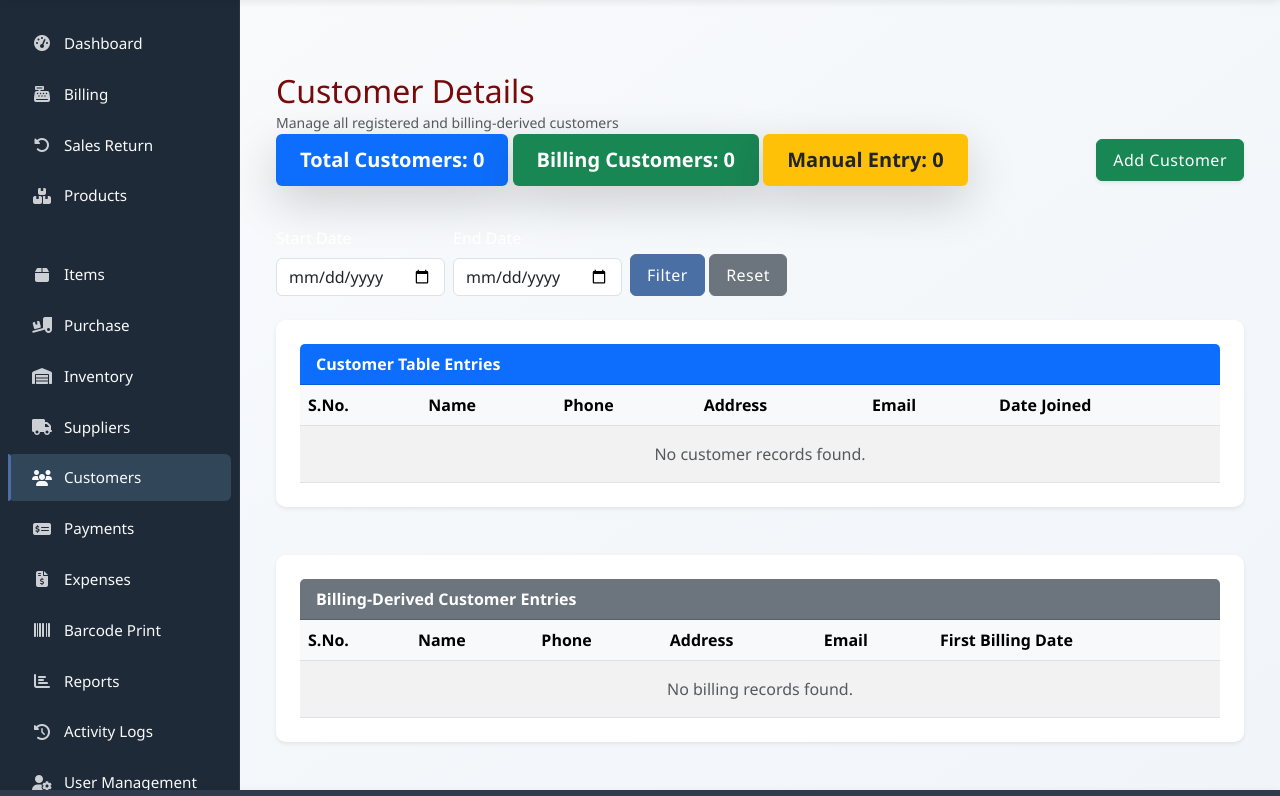
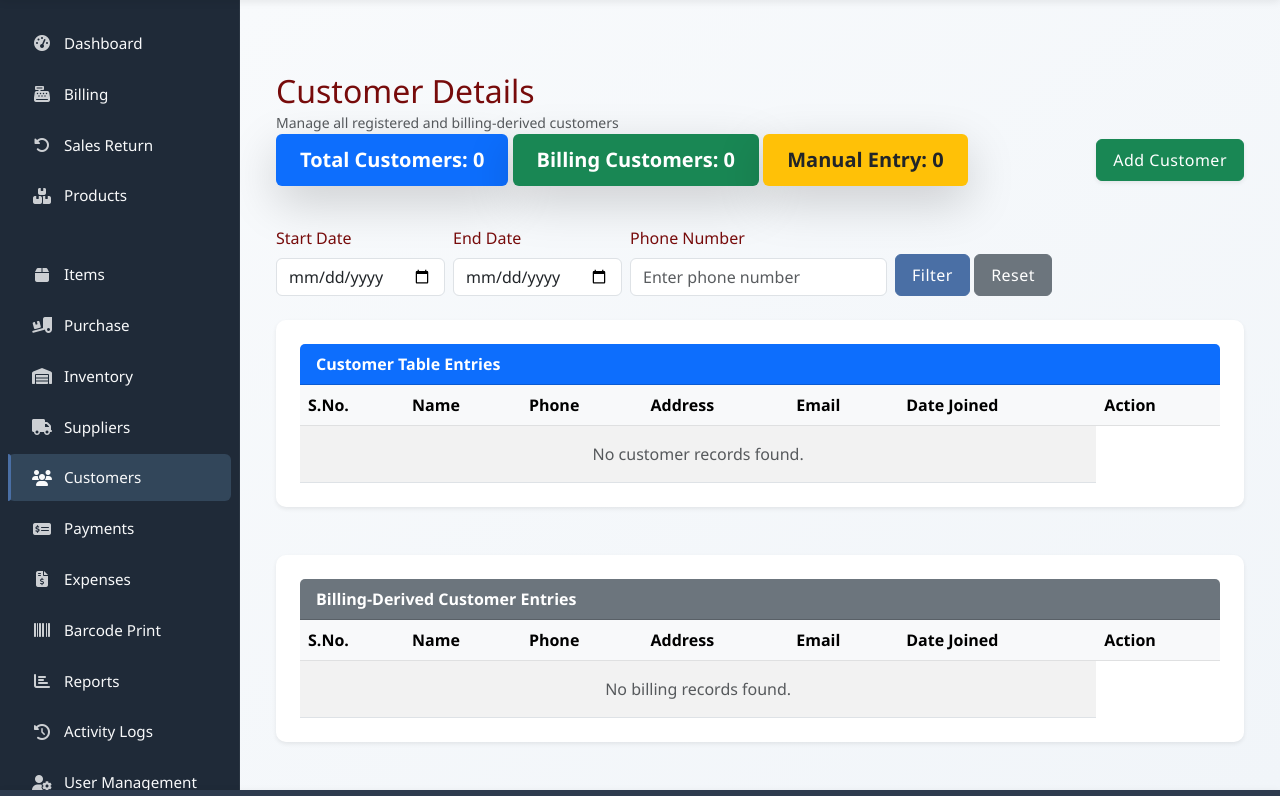
Before and after one commit to mahiltechlabops-bot/mahilmart-pos, a Django app: page /customers/ in a window 1280 px wide. Shown: the part 64-860 px from the top of the page. Run offline with Django 5.2, Linux system fonts and the light colour scheme; the visitor is signed in with stand-in values (Sample User, id 1); data that the repository does not hold is empty; some libraries are stand-ins or nearby versions.

Commit message:
customer_page_updates

```diff
--- a/MahilMartPOS_App/templates/customers.html
+++ b/MahilMartPOS_App/templates/customers.html
@@ -37,12 +37,16 @@
 
 <form method="get" id="filterForm" class="row g-2 mb-4">
   <div class="col-auto">
-    <label class="form-label">Start Date</label>
+    <label class="form-label" style="color: #770b0b;">Start Date</label>
     <input type="date" id="startDate" name="start" value="{{ start_date }}" class="form-control">
   </div>
   <div class="col-auto">
-    <label class="form-label">End Date</label>
+    <label class="form-label" style="color: #770b0b">End Date</label>
     <input type="date" id="endDate" name="end" value="{{ end_date }}" class="form-control">
+  </div>
+  <div class="col-auto">
+    <label class="form-label" style="color: #770b0b">Phone Number</label>
+    <input type="text" name="phone" value="{{ phone|default_if_none:'' }}" placeholder="Enter phone number" class="form-control">
   </div>
   <div class="col-auto align-self-end">
     <button type="submit" class="btn btn-primary">
@@ -69,6 +73,7 @@
             <th>Address</th>
             <th>Email</th>
             <th>Date Joined</th>
+            <th>Action</th>
           </tr>
         </thead>
         <tbody>
@@ -80,6 +85,11 @@
             <td>{{ c.address|default:"-" }}</td>
             <td>{{ c.email|default:"-" }}</td>
             <td>{{ c.date_joined|date:"Y-m-d" }}</td>
+            <td>
+              <a href="{% url 'edit_customer' c.id %}" class="btn btn-primary btn-sm">
+                <i class="bi bi-pencil-square"></i> Edit
+              </button>
+            </td>
           </tr>
           {% empty %}
           <tr>
@@ -107,7 +117,8 @@
             <th>Phone</th>
             <th>Address</th>
             <th>Email</th>
-            <th>First Billing Date</th>
+            <th>Date Joined</th>
+            <th>Action</th>
           </tr>
         </thead>
         <tbody>
@@ -119,6 +130,12 @@
             <td>{{ b.address|default:"-" }}</td>
             <td>{{ b.email|default:"-" }}</td>
             <td>{{ b.date_joined|date:"Y-m-d" }}</td>
+            <td>
+              <a href="{% url 'edit_customer' b.id %}" class="btn btn-primary btn-sm">
+                <i class="bi bi-pencil-square"></i> Edit
+              </button>
+            </td>
+           </td>
           </tr>
           {% empty %}
           <tr>
--- a/MahilMartPOS_App/urls.py
+++ b/MahilMartPOS_App/urls.py
@@ -53,6 +53,7 @@ urlpatterns = [
     path('suppliers/delete/<int:supplier_id>/', views.delete_supplier, name='delete_supplier'),
     path('customers/', views.customers_view, name='customers'),
     path('add-customer/', views.add_customer, name='add_customer'),
+    path('customers/edit/<int:id>/', views.edit_customer, name='edit_customer'),
     path('payments/', views.payment_list_view, name='payment-list'),
     path('purchase_items/', views.purchase_items_view, name='purchase_items'),
     path('api/purchase-payments/<str:invoice_no>/', views.purchase_payments_api, name='purchase-payments-api'),
--- a/MahilMartPOS_App/views.py
+++ b/MahilMartPOS_App/views.py
@@ -2395,6 +2395,7 @@ def customers_view(request):
     try:
         start_date = request.GET.get("start")
         end_date = request.GET.get("end")
+        phone = request.GET.get("phone")
 
         # Base QuerySets
         manual_qs = Customer.objects.filter(remarks="manual_entry")
@@ -2405,13 +2406,17 @@ def customers_view(request):
             manual_qs = manual_qs.filter(date_joined__date__range=[start_date, end_date])
             billing_qs = billing_qs.filter(date_joined__date__range=[start_date, end_date])
 
+        if phone:
+            manual_qs = manual_qs.filter(cell__icontains=phone)
+            billing_qs = billing_qs.filter(cell__icontains=phone)
+
         # Customers from Customer table (manual entries)
         customer_entries = manual_qs.order_by("-date_joined")
 
         # Customers from Billing table (unique by phone, grouped)
         billing_customers = (
             billing_qs
-            .values("name", "cell", "address", "email")
+            .values("id", "name", "cell", "address", "email")
             .annotate(date_joined=Min("date_joined"))
             .order_by("-date_joined")
         )
@@ -2433,6 +2438,7 @@ def customers_view(request):
         "total_billing_customers": total_billing_customers,
         "start_date": start_date,
         "end_date": end_date,
+        "phone": phone,
     })
 
 @access_required(allowed_roles=['superuser'])
@@ -2464,6 +2470,40 @@ def add_customer(request):
         return redirect('customers')
 
     return render(request, 'add_customer.html')
+
+@login_required
+@access_required(allowed_roles=['superuser'])
+def edit_customer(request, id):
+    customer = get_object_or_404(Customer, id=id)
+
+    if request.method == "POST":
+        name = request.POST.get("name")
+        cell = request.POST.get("cell")
+        address = request.POST.get("address")
+        email = request.POST.get("email")
+
+        # Check if another customer already has this phone number
+        if Customer.objects.filter(cell=cell).exclude(id=customer.id).exists():
+            # Return with error message
+            return render(
+                request,
+                "edit_customer.html",
+                {
+                    "customer": customer,
+                    "error": f"Phone number {cell} is already registered with another customer."
+                },
+            )
+
+        # Save only if phone number is unique
+        customer.name = name
+        customer.cell = cell
+        customer.address = address
+        customer.email = email
+        customer.save()
+
+        return redirect("customers")
+
+    return render(request, "edit_customer.html", {"customer": customer})
 
 @access_required(allowed_roles=['superuser'])
 def payment_list_view(request):
```
Also changed, not shown: MahilMartPOS_App/templates/edit_customer.html (added, +43 -0 lines).
